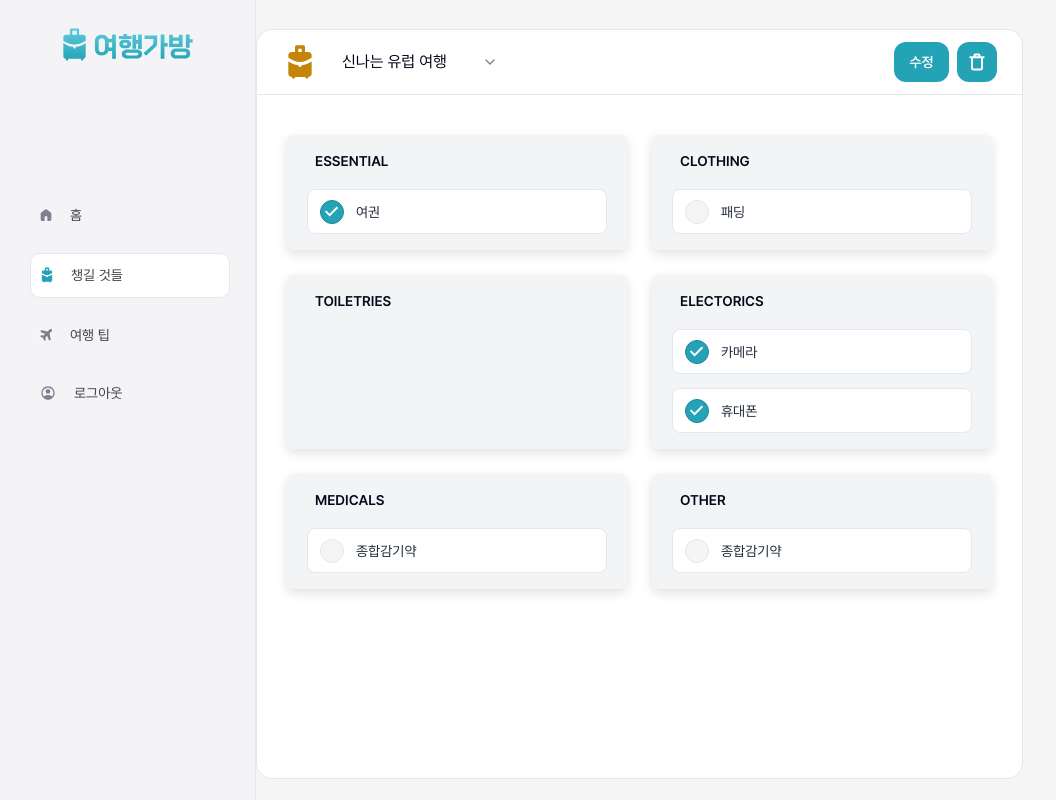
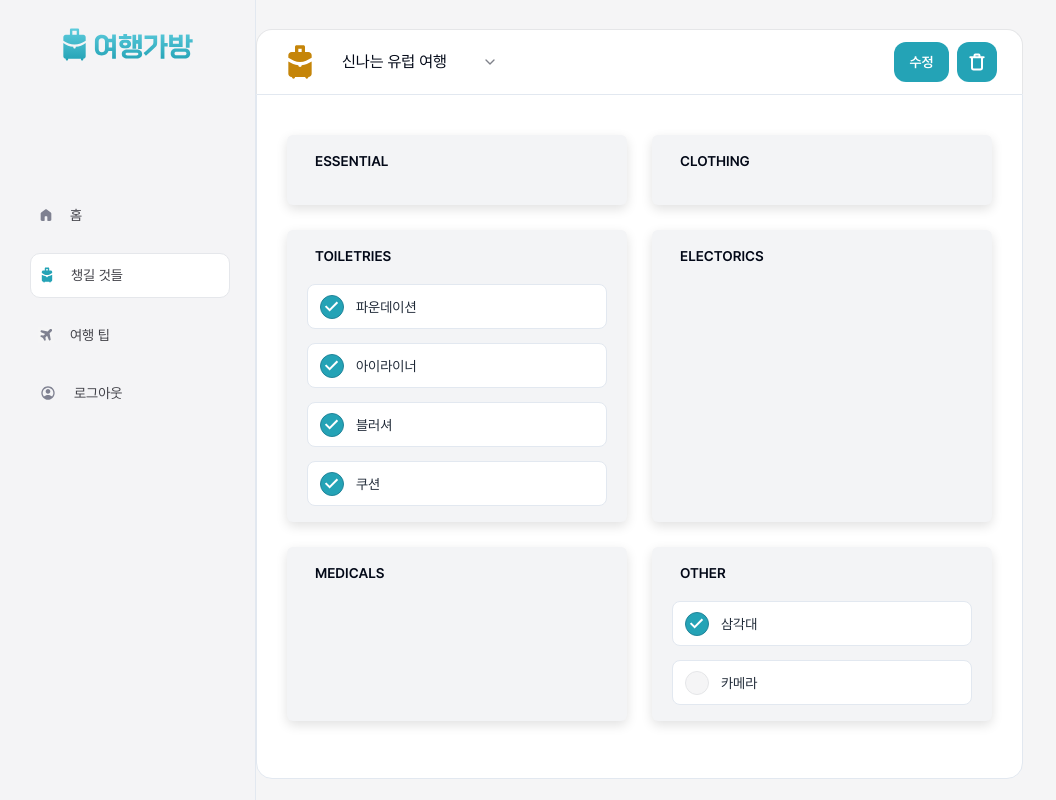
Before and after one commit to jiwonly/TravelBag, a React (Vite) app in the folder m7-frontend/: page /bag/7 in a window 1280 px wide. Shown: the whole page, without its empty margins (0-1056 px from the left). Built offline with nearby package versions, Linux system fonts and the light colour scheme.

Commit message:
🐛 fix: 모든 bag 페이지에 id가 1인 bag의 아이템들이 렌더링되는 문제 해결

```diff
--- a/m7-frontend/src/api/Bag/atom.js
+++ b/m7-frontend/src/api/Bag/atom.js
@@ -269,6 +269,10 @@ export const bagItemState = atom({
           categoryId: 5,
           item: [{ id: 5, name: "종합감기약", packed: false }],
         },
+        {
+          categoryId: 6,
+          item: [],
+        },
       ],
     },
     {
@@ -302,6 +306,14 @@ export const bagItemState = atom({
             { id: 7, name: "고데기", packed: true },
             { id: 8, name: "멀티어댑터", packed: true },
           ],
+        },
+        {
+          categoryId: 5,
+          item: [],
+        },
+        {
+          categoryId: 6,
+          item: [],
         },
       ],
     },
--- a/m7-frontend/src/api/Bag/selector.js
+++ b/m7-frontend/src/api/Bag/selector.js
@@ -100,35 +100,38 @@ export const getThisBagItemById = selectorFamily({
 export const getThisBagItemByCategory = selectorFamily({
   key: "getThisBagItemByCategory",
   get:
-    (categoryId) =>
+    ({ bagId, categoryId }) =>
     ({ get }) => {
       const bagItems = get(bagItemState);
-      const thisBag = bagItems.find((bag) =>
-        bag.items.some((item) => item.categoryId === categoryId)
+      const thisBag = bagItems.find(
+        (bag) => String(bag.bagId) === String(bagId)
       );
-      if (!thisBag) return [];
+      if (!thisBag) return []; // 해당 bagId가 없을 경우 빈 배열 반환
+
       const categoryItems = thisBag.items.find(
-        (item) => item.categoryId === categoryId
+        (item) => String(item.categoryId) === String(categoryId)
       );
       return categoryItems ? categoryItems.item : [];
     },
   set:
-    (categoryId) =>
+    ({ bagId, categoryId }) =>
     ({ set, get }, newValue) => {
       const bagItems = get(bagItemState);
-      const thisBagIndex = bagItems.findIndex((bag) =>
-        bag.items.some((item) => item.categoryId === categoryId)
+      const thisBagIndex = bagItems.findIndex(
+        (bag) => String(bag.bagId) === String(bagId)
       );
 
-      if (thisBagIndex === -1) return;
+      if (thisBagIndex === -1) return; // 해당 bagId가 없으면 아무 작업도 하지 않음
 
       const updatedBagItems = [...bagItems];
       const categoryItemsIndex = updatedBagItems[thisBagIndex].items.findIndex(
-        (item) => item.categoryId === categoryId
+        (item) => String(item.categoryId) === String(categoryId)
       );
 
-      updatedBagItems[thisBagIndex].items[categoryItemsIndex].item = newValue;
-      set(bagItemState, updatedBagItems);
+      if (categoryItemsIndex !== -1) {
+        updatedBagItems[thisBagIndex].items[categoryItemsIndex].item = newValue;
+        set(bagItemState, updatedBagItems);
+      }
     },
 });
 
--- a/m7-frontend/src/components/Bag/CheckList.jsx
+++ b/m7-frontend/src/components/Bag/CheckList.jsx
@@ -23,8 +23,13 @@ export function CheckList({ bagId, categoryId }) {
   const thisBag = useRecoilValue(getBagDetailsById(bagId));
 
   const thisBagItemsById = useRecoilValue(getThisBagItemById(bagId));
+  const setThisBagItemsById = useSetRecoilState(getThisBagItemById(bagId));
   const thisBagItemsByCategory = useRecoilValue(
-    getThisBagItemByCategory(categoryId)
+    getThisBagItemByCategory({ bagId, categoryId })
+  );
+
+  const setThisBagItemsByCategory = useSetRecoilState(
+    getThisBagItemByCategory({ bagId, categoryId })
   );
 
   const categories = useRecoilValue(categoryState);
@@ -33,31 +38,14 @@ export function CheckList({ bagId, categoryId }) {
   );
   const isEditing = useContext(EditStateContext);
 
-  const setThisBagItemsByCategory = useSetRecoilState(
-    getThisBagItemByCategory(categoryId)
-  );
-
-  // useEffect(() => {
-  //   setNewItemList(thisBag.supplies);
-  //   onSetAdded(0);
-  // }, []);
-
-  // useEffect(() => {
-  //   // setThisBagItems(thisBag.supplies);
-  //   onSetAdded(0);
-  // }, [thisBag]);
-
-  // useEffect(() => {
-  //   // setThisBagItems(newItemList);
-  // }, [thisBag, newItemList]);
-
-  // useEffect(() => {
-  //   // setThisBagItems(thisBag.itmes);
-  // }, [thisBag]);
-
-  // // useEffect(() => {
-  // //   setThisBagItemByCategory(thisBagItemByCategory);
-  // // }, [thisBagItemByCategory]);
+  useEffect(() => {
+    if (thisBag && thisBag.items) {
+      const categoryItems = thisBag.items.find(
+        (item) => item.categoryId === categoryId
+      );
+      setThisBagItemsByCategory(categoryItems ? categoryItems.item : []);
+    }
+  }, [thisBag, categoryId, setThisBagItemsByCategory]);
 
   const thisBagItemByCategoryDispatch = useSetRecoilState(
     getThisBagItemByCategory(categoryId)
@@ -66,25 +54,14 @@ export function CheckList({ bagId, categoryId }) {
     thisBagItemByCategoryIdRefContext
   );
 
-  // useEffect(() => {
-  //   if (!thisBag || !thisBag.items) {
-  //     console.log("No bag or items found. Setting default values.");
-  //     setThisBagItemsByCategory([]);
-  //     return;
-  //   }
-
-  //   const categoryItems = thisBag.items.filter(
-  //     (item) => item.categoryId === categoryId
-  //   );
-  //   setThisBagItemsByCategory(categoryItems || []);
-  // }, [thisBag, categoryId, setThisBagItemsByCategory]);
-
   const handleThisBagItemByCategoryCreate = (name) => {
-    thisBagItemByCategoryDispatch([...thisBagItemsByCategory], {
-      id: thisBagItemByCategoryIdRef,
-      name: name,
+    const newItem = {
+      id: thisBagItemByCategoryIdRef.current,
+      name,
       packed: false,
-    });
+    };
+    thisBagItemByCategoryDispatch([...thisBagItemsByCategory, newItem]);
+    thisBagItemByCategoryIdRef.current += 1; // ID 증가
   };
 
   const handleThisBagItemByCategoryUpdatePacked = (id, packed) => {
@@ -119,7 +96,7 @@ export function CheckList({ bagId, categoryId }) {
         ))}
 
         {isEditing ? (
-          <CheckInput onCretae={handleThisBagItemByCategoryCreate} />
+          <CheckInput onCreate={handleThisBagItemByCategoryCreate} />
         ) : null}
       </div>
     </div>
```
